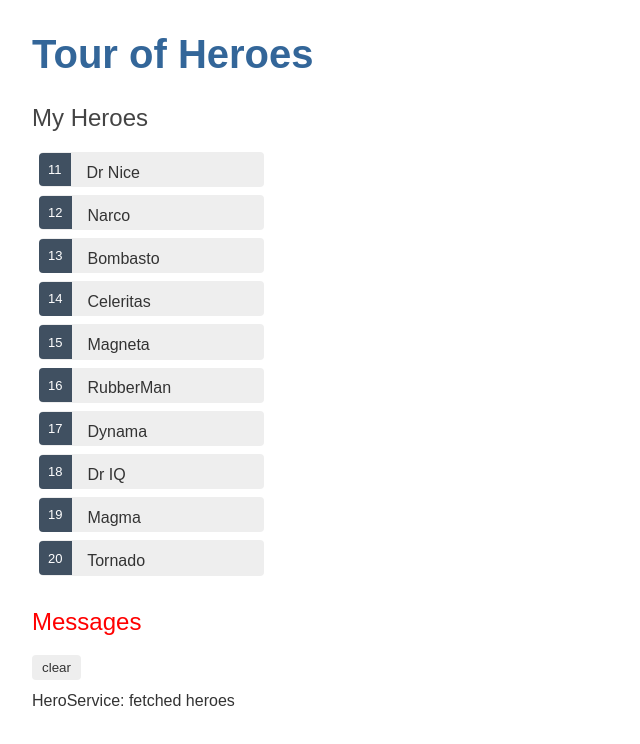
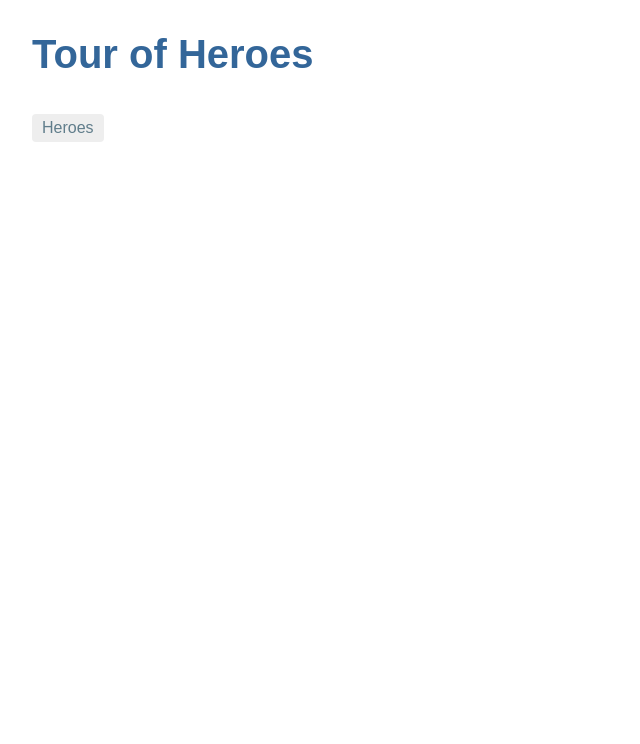
Before and after one commit to Dustin-Mikusko/angular-tour-of-heroes, an Angular app: page / in a window 1280 px wide. Shown: the top 744 px of the page, without its empty margins (0-640 px from the left). Built offline with nearby package versions, Linux system fonts and the light colour scheme.

Commit message:
Add button with RouterLink to Heroes page url

```diff
--- a/src/app/app.component.html
+++ b/src/app/app.component.html
@@ -1,3 +1,6 @@
 <h1>{{title}}</h1>
-<app-heroes></app-heroes>
+<nav>
+  <a routerLink="/heroes">Heroes</a>
+</nav>
+<router-outlet></router-outlet>
 <app-messages></app-messages>
--- a/src/app/app.module.ts
+++ b/src/app/app.module.ts
@@ -6,6 +6,7 @@
 import { HeroesComponent } from './heroes/heroes.component';
 import { HeroDetailComponent } from './hero-detail/hero-detail.component';
 import { MessagesComponent } from './messages/messages.component';
+import { AppRoutingModule } from './app-routing.module';
 
 @NgModule({
   declarations: [
@@ -16,7 +17,8 @@
   ],
   imports: [
     BrowserModule,
-    FormsModule
+    FormsModule,
+    AppRoutingModule
   ],
   providers: [],
   bootstrap: [AppComponent]
```
